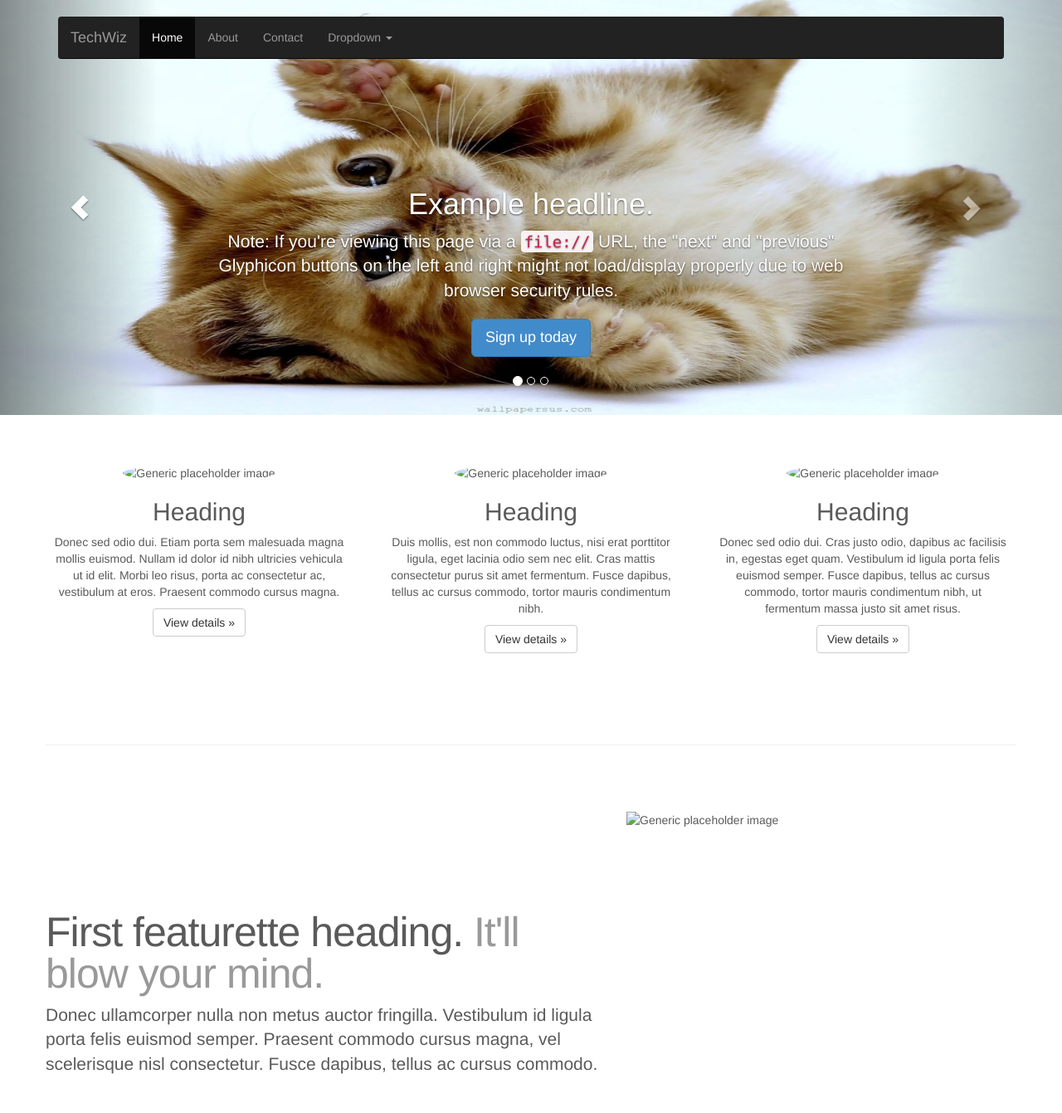
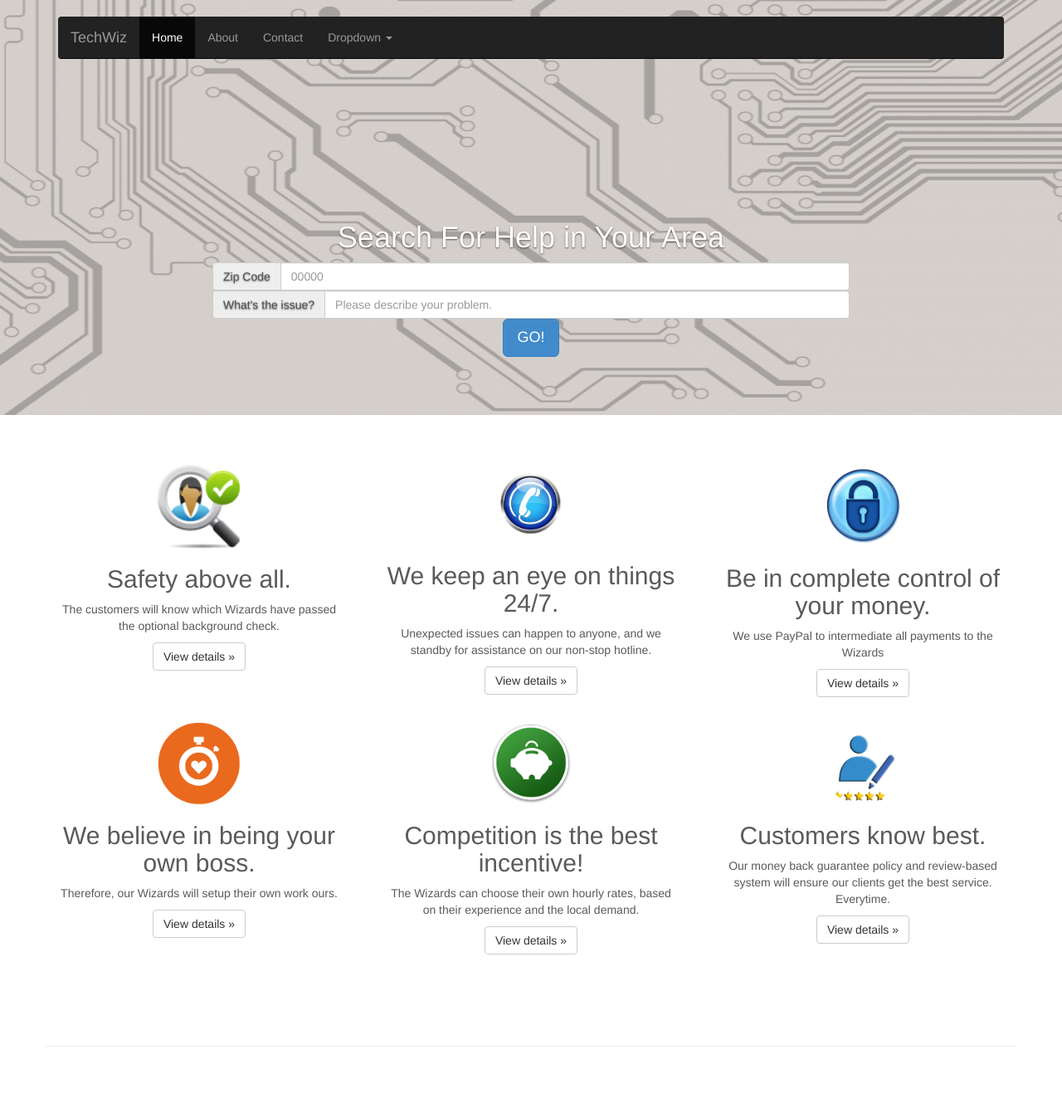
Before and after one commit to CaptainKanuk/techwiz, a Django app: page / in a window 1280 px wide. Shown: the top 1341 px of the page at 83% size. Run offline with Django 3.2, Linux system fonts and the light colour scheme; some libraries are stand-ins or nearby versions.

Commit message:
Added initial designs and content.

```diff
--- a/templates/base.html
+++ b/templates/base.html
@@ -5,7 +5,7 @@
             <meta http-equiv="X-UA-Compatible" content="IE=edge">
             <meta name="viewport" content="width=device-width, initial-scale=1">
 
-            <link rel="icon" type="image/ico" href="{{ STATIC_URL }}/images/favicon.ico">
+            <!--link rel="icon" type="image/ico" href="{{ STATIC_URL }}/images/favicon.ico"-->
             <title>TechWiz</title>
 
             <!-- CSS Stuff -->
--- a/templates/pages/index.html
+++ b/templates/pages/index.html
@@ -5,45 +5,31 @@
  ================================================== -->
 <div id="myCarousel" class="carousel slide" data-ride="carousel">
     <!-- Indicators -->
-    <ol class="carousel-indicators">
+    <!--ol class="carousel-indicators">
         <li data-target="#myCarousel" data-slide-to="0" class="active"></li>
-        <li data-target="#myCarousel" data-slide-to="1"></li>
-        <li data-target="#myCarousel" data-slide-to="2"></li>
-    </ol>
+    </ol-->
     <div class="carousel-inner">
         <div class="item active">
-            <img src="{{ STATIC_URL }}/img/kitten1.jpg" data-src="holder.js/900x500/auto/#777:#7a7a7a/text:First slide" alt="First slide">
+            <img src="{{ STATIC_URL }}/img/banner.jpg" data-src="holder.js/900x500/auto/#777:#7a7a7a/">
                 <div class="container">
                     <div class="carousel-caption">
-                        <h1>Example headline.</h1>
-                        <p>Note: If you're viewing this page via a <code>file://</code> URL, the "next" and "previous" Glyphicon buttons on the left and right might not load/display properly due to web browser security rules.</p>
-                        <p><a class="btn btn-lg btn-primary" href="#" role="button">Sign up today</a></p>
-                    </div>
-                </div>
-                </div>
-        <div class="item">
-            <img src="{{ STATIC_URL }}/img/kitten2.jpg" data-src="holder.js/900x500/auto/#666:#6a6a6a/text:Second slide" alt="Second slide">
-                <div class="container">
-                    <div class="carousel-caption">
-                        <h1>Another example headline.</h1>
-                        <p>Cras justo odio, dapibus ac facilisis in, egestas eget quam. Donec id elit non mi porta gravida at eget metus. Nullam id dolor id nibh ultricies vehicula ut id elit.</p>
-                        <p><a class="btn btn-lg btn-primary" href="#" role="button">Learn more</a></p>
-                    </div>
-                </div>
-                </div>
-        <div class="item">
-            <img src="{{ STATIC_URL }}/img/kitten3.jpg" data-src="holder.js/900x500/auto/#555:#5a5a5a/text:Third slide" alt="Third slide">
-                <div class="container">
-                    <div class="carousel-caption">
-                        <h1>One more for good measure.</h1>
-                        <p>Cras justo odio, dapibus ac facilisis in, egestas eget quam. Donec id elit non mi porta gravida at eget metus. Nullam id dolor id nibh ultricies vehicula ut id elit.</p>
-                        <p><a class="btn btn-lg btn-primary" href="#" role="button">Browse gallery</a></p>
+                        <h1>Search For Help in Your Area</h1>
+                        <div class="input-group">
+                            <span class="input-group-addon">Zip Code</span>
+                            <input type="text" class="form-control" placeholder="00000">
+                        </div>
+
+                        <div class="input-group">
+                            <span class="input-group-addon">What's the issue?</span>
+                            <input type="text" class="form-control" placeholder="Please describe your problem.">
+                        </div>
+                        <a class="btn btn-lg btn-primary" href="#" role="button">GO!</a></p>
                     </div>
                 </div>
                 </div>
     </div>
-    <a class="left carousel-control" href="#myCarousel" data-slide="prev"><span class="glyphicon glyphicon-chevron-left"></span></a>
-    <a class="right carousel-control" href="#myCarousel" data-slide="next"><span class="glyphicon glyphicon-chevron-right"></span></a>
+    <!--a class="left carousel-control" href="#myCarousel" data-slide="prev"><span class="glyphicon glyphicon-chevron-left"></span></a>
+    <a class="right carousel-control" href="#myCarousel" data-slide="next"><span class="glyphicon glyphicon-chevron-right"></span></a-->
 </div><!-- /.carousel -->
 
 
@@ -57,25 +43,47 @@
     <!-- Three columns of text below the carousel -->
     <div class="row">
         <div class="col-lg-4">
-            <img class="img-circle" data-src="holder.js/140x140" alt="Generic placeholder image">
-                <h2>Heading</h2>
-                <p>Donec sed odio dui. Etiam porta sem malesuada magna mollis euismod. Nullam id dolor id nibh ultricies vehicula ut id elit. Morbi leo risus, porta ac consectetur ac, vestibulum at eros. Praesent commodo cursus magna.</p>
+            <img src="{{ STATIC_URL }}/img/background_check.png" data-src="holder.js/140x140" alt="Background checks." width="100">
+                <h2>Safety above all.</h2>
+                <p>The customers will know which Wizards have passed the optional background check.</p>
                 <p><a class="btn btn-default" href="#" role="button">View details &raquo;</a></p>
                 </div><!-- /.col-lg-4 -->
         <div class="col-lg-4">
-            <img class="img-circle" data-src="holder.js/140x140" alt="Generic placeholder image">
-                <h2>Heading</h2>
-                <p>Duis mollis, est non commodo luctus, nisi erat porttitor ligula, eget lacinia odio sem nec elit. Cras mattis consectetur purus sit amet fermentum. Fusce dapibus, tellus ac cursus commodo, tortor mauris condimentum nibh.</p>
+            <img src="{{ STATIC_URL }}/img/phone.png" class="img-circle" data-src="holder.js/140x140" alt="24 Hour Help" width="100">
+                <h2>We keep an eye on things 24/7.</h2>
+                <p>Unexpected issues can happen to anyone, and we standby for assistance on our non-stop hotline. </p>
                 <p><a class="btn btn-default" href="#" role="button">View details &raquo;</a></p>
                 </div><!-- /.col-lg-4 -->
         <div class="col-lg-4">
-            <img class="img-circle" data-src="holder.js/140x140" alt="Generic placeholder image">
-                <h2>Heading</h2>
-                <p>Donec sed odio dui. Cras justo odio, dapibus ac facilisis in, egestas eget quam. Vestibulum id ligula porta felis euismod semper. Fusce dapibus, tellus ac cursus commodo, tortor mauris condimentum nibh, ut fermentum massa justo sit amet risus.</p>
+            <img src="{{ STATIC_URL }}/img/payments.png" class="img-circle" data-src="holder.js/140x140" alt="Safe payments." width="100">
+                <h2>Be in complete control of your money.</h2>
+                <p>We use PayPal to intermediate all payments to the Wizards</p>
                 <p><a class="btn btn-default" href="#" role="button">View details &raquo;</a></p>
                 </div><!-- /.col-lg-4 -->
     </div><!-- /.row -->
 
+
+    <!-- Three columns of text below the carousel -->
+    <div class="row">
+        <div class="col-lg-4">
+            <img src="{{ STATIC_URL }}/img/hours.png" data-src="holder.js/140x140" alt="Make your own hours." width="100">
+                <h2>We believe in being your own boss.</h2>
+                <p>Therefore, our Wizards will setup their own work ours. </p>
+                <p><a class="btn btn-default" href="#" role="button">View details &raquo;</a></p>
+                </div><!-- /.col-lg-4 -->
+        <div class="col-lg-4">
+            <img src="{{ STATIC_URL }}/img/rates.png" class="img-circle" data-src="holder.js/140x140" alt="Competition" width="200">
+                <h2>Competition is the best incentive!</h2>
+                <p>The Wizards can choose their own hourly rates, based on their experience and the local demand.</p>
+                <p><a class="btn btn-default" href="#" role="button">View details &raquo;</a></p>
+                </div><!-- /.col-lg-4 -->
+        <div class="col-lg-4">
+            <img src="{{ STATIC_URL }}/img/reviews.png" class="img-circle" data-src="holder.js/140x140" alt="Customer Reviews" width="100">
+                <h2>Customers know best.</h2>
+                <p>Our money back guarantee policy and review-based system will ensure our clients get the best service. Everytime.</p>
+                <p><a class="btn btn-default" href="#" role="button">View details &raquo;</a></p>
+                </div><!-- /.col-lg-4 -->
+    </div><!-- /.row -->
 
     <!-- START THE FEATURETTES -->
 
```
Also changed, not shown: static/img/background_check.png (added), static/img/banner.jpg (added), static/img/hours.png (added), static/img/icon_satisfaction_guarantee.jpg (added), static/img/payments.png (added), static/img/phone.png (added), static/img/rates.png (added), static/img/reviews.png (added).
